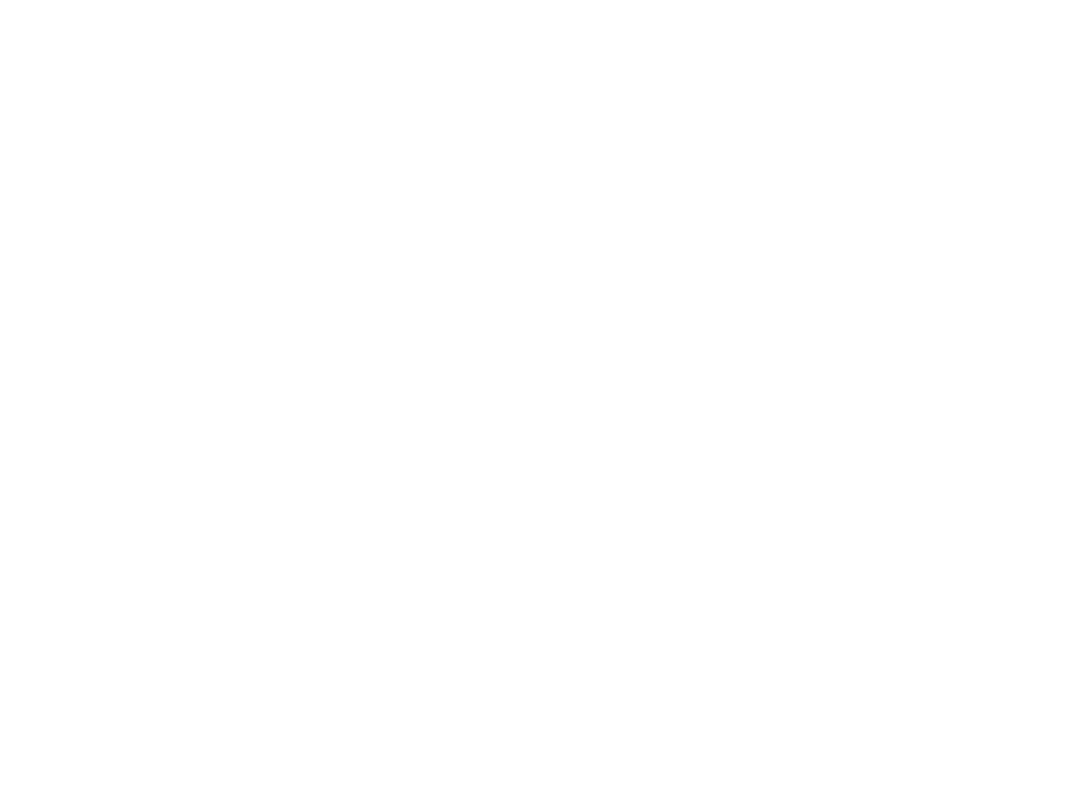
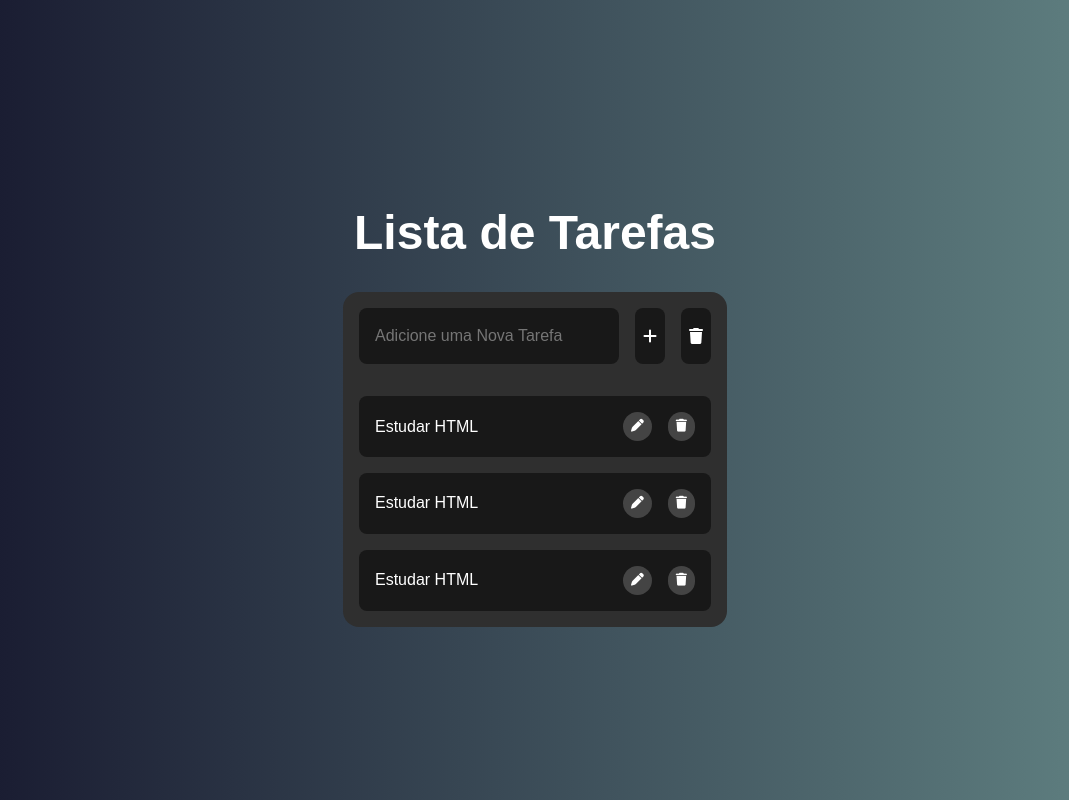
Before and after one commit to israell101/Lista-de-Tarefas, a plain HTML site: page index.html in a window 1280 px wide. Shown: the whole page, without its empty margins (105-1174 px from the left). Drawn offline with Linux system fonts and the light colour scheme; a web font is replaced by a local one.

Commit message:
Adicionando script e css

```diff
--- a/index.html
+++ b/index.html
@@ -3,9 +3,51 @@
 <head>
     <meta charset="UTF-8">
     <meta name="viewport" content="width=device-width, initial-scale=1.0">
-    <title>Document</title>
+    <title>Lista de Tarefas</title>
+    <link rel="stylesheet" href="https://cdnjs.cloudflare.com/ajax/libs/font-awesome/6.7.2/css/all.min.css" integrity="sha512-Evv84Mr4kqVGRNSgIGL/F/aIDqQb7xQ2vcrdIwxfjThSH8CSR7PBEakCr51Ck+w+/U6swU2Im1vVX0SVk9ABhg==" crossorigin="anonymous" referrerpolicy="no-referrer" />
+    <link rel="stylesheet" href="style.css">
 </head>
 <body>
+    <section>
+        <main class="container">
+            <h1>Lista de Tarefas</h1>
 
+            <div class="lista">
+                   <div class="pesquisa">
+                    <input type="text" placeholder="Adicione uma Nova Tarefa" class="campo">
+                  <i class="fa-solid fa-plus adicionarTarefa"></i>
+                  <i class="fa-solid fa-trash apagarCampo"></i>
+                   </div>
+
+                   <div class="listas">
+                    <ul class="items-lista">
+                        <li class="lista-item">
+                            <p>Estudar HTML</p>
+                            <div class="icons">
+                                <i class="fa-solid fa-pen editar"></i>
+                                <i class="fa-solid fa-trash apagar"></i>
+                            </div>
+                        </li>
+                        <li class="lista-item">
+                            <p>Estudar HTML</p>
+                            <div class="icons">
+                                <i class="fa-solid fa-pen editar"></i>
+                                <i class="fa-solid fa-trash apagar"></i>
+                            </div>
+                        </li>
+                        <li class="lista-item">
+                            <p>Estudar HTML</p>
+                            <div class="icons">
+                                <i class="fa-solid fa-pen editar"></i>
+                                <i class="fa-solid fa-trash apagar"></i>
+                            </div>
+                        </li>
+                    </ul>
+                   </div>
+            </div>
+        </main>
+    </section>
+
+    <script src="script.js"></script>
 </body>
 </html>
--- a/script.js
+++ b/script.js
@@ -0,0 +1,43 @@
+let campo = document.querySelector(".campo");//INPUT
+
+let listasTarefas = document.querySelector(".items-lista");
+
+const adicionar = document.querySelector(".adicionarTarefa");
+const limpar = document.querySelector(".apagarCampo");
+
+const editar = document.querySelector(".editar");//TAREFA
+const apagar = document.querySelector(".apagar");//TAREFA
+
+const tarefas = []
+
+adicionar.addEventListener("click", adicionarTarefa);
+limpar.addEventListener("click", limparCampo);
+editar.addEventListener("click", editarTarefa);
+apagar.addEventListener("click", deletarTarefa);
+
+function adicionarTarefa(){
+    tarefas.push(campo.value)
+    console.log(tarefas)
+
+    novaTarefa = document.createElement("li")//li é o elemento
+    novaTarefa.classList.add("lista-item");
+    listasTarefas.appendChild(novaTarefa) //lista é o pai
+    novaTarefa.textContent = campo.value
+
+
+    campo.value = ""
+}
+
+function deletarTarefa() {
+
+    console.log(tarefas);
+}
+
+function editarTarefa() {
+
+    console.log(tarefas);
+}
+
+function limparCampo() {
+    campo.value = ""
+}
--- a/style.css
+++ b/style.css
@@ -1,5 +1,112 @@
+@import url('https://fonts.googleapis.com/css2?family=Cal+Sans&family=Inter:ital,opsz,wght@0,14..32,100..900;1,14..32,100..900&family=Kanit:ital,wght@0,100;0,200;0,300;0,400;0,500;0,600;0,700;0,800;0,900;1,100;1,200;1,300;1,400;1,500;1,600;1,700;1,800;1,900&family=Lato:ital,wght@0,100;0,300;0,400;0,700;0,900;1,100;1,300;1,400;1,700;1,900&family=Montserrat:ital,wght@0,100..900;1,100..900&family=Noto+Sans:ital,wght@0,100..900;1,100..900&family=Open+Sans:ital,wght@0,300..800;1,300..800&family=Poppins:ital,wght@0,100;0,200;0,300;0,400;0,500;0,600;0,700;0,800;0,900;1,100;1,200;1,300;1,400;1,500;1,600;1,700;1,800;1,900&family=Roboto:ital,wght@0,100..900;1,100..900&family=Tagesschrift&display=swap');
+
 *{
     padding: 0;
     margin: 0;
     box-sizing: border-box;
 }
+
+body{
+    background: linear-gradient(to right, rgb(20, 20, 43), rgb(99, 133, 133));
+    -webkit-background-clip: text;
+    color: #fff;
+    height: 100vh;
+    font-family: "Cal Sans", sans-serif;
+}
+
+i {
+    cursor: pointer;
+}
+
+section{
+    display: flex;
+    justify-content: center;
+    align-items: center;
+    height: 100%;
+}
+
+.container h1{
+    font-size: 3rem;
+    padding: 2rem 0;
+    display: flex;
+    justify-content: center;
+}
+
+.container{
+   display: flex;
+   justify-content: space-between;
+   flex-direction: column;
+   width: 30%;
+}
+
+.lista{
+  background-color: rgb(47, 47, 47);
+  padding: 1rem;
+  width: 100%;
+  display: flex;
+  flex-direction: column;
+  justify-content: center;
+  align-items: center;
+  border-radius: 1rem;
+}
+
+.pesquisa{
+    display: flex;
+    align-items: center;
+    justify-content: space-between;
+    flex-direction: row;
+    width: 100%;
+    gap: 1rem;
+}
+
+.pesquisa input{
+   width: 25rem;
+   height: 3.5rem;
+   background-color: #181818;
+   color: #fff;
+   padding: 1rem;
+   border: none;
+   font-weight: 500;
+   font-size: 1rem;
+   border-radius: 0.5rem;
+}
+
+.pesquisa i{
+    background-color: #181818;
+    padding: 1.25rem 0.5rem;
+    border-radius: 0.5rem;
+}
+
+.listas{
+    width: 100%;
+    margin-top: 2rem;
+}
+
+.listas .items-lista{
+    display: flex;
+    flex-direction: column;
+    gap: 1rem;
+}
+
+.lista-item {
+    display: flex;
+    flex-direction: row;
+    align-items: center;
+    background-color: #181818;
+    justify-content: space-between;
+    padding: 1rem;
+    border-radius: 0.5rem;
+}
+
+.icons{
+    display: flex;
+    flex-direction: row;
+    gap: 1rem;
+}
+
+.icons i{
+    background-color: rgb(68, 68, 68);
+    padding: 0.5rem;
+    border-radius: 1rem;
+    font-size: 0.8rem;
+}
```
